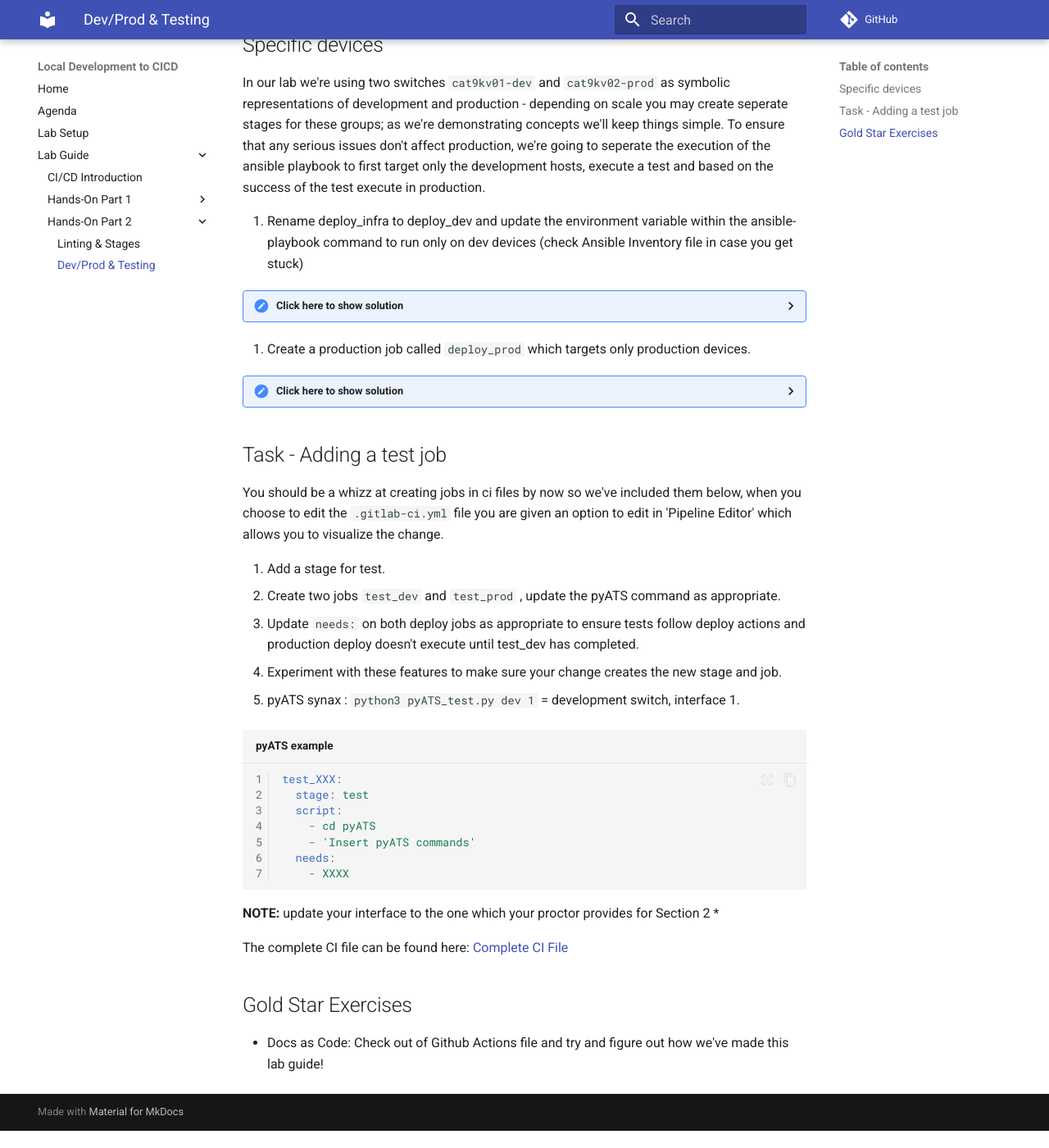
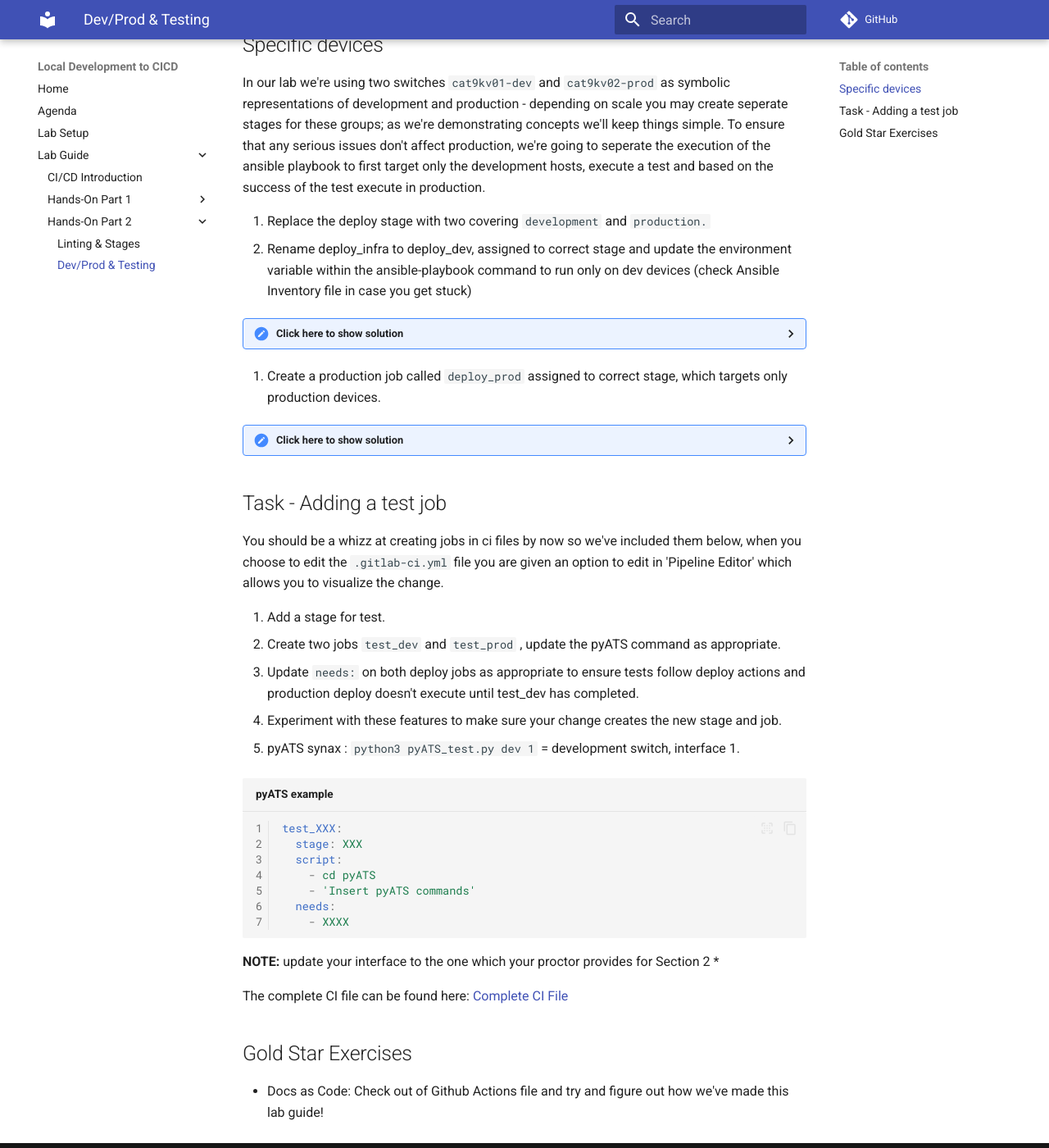
Before and after one commit to moore-automation/local_dev_to_cicd, an MkDocs documentation site: the page built from docs/Lab_Guide/hands_on_02_section_b.md, in a window 1280 px wide and 1400 px high, scrolled down 573 px. Shown: the whole window at 82% size. Built offline with MkDocs 1.6.1 and Material for MkDocs 9.7.7, drawn with Linux system fonts in a browser that asks for light colours; comment, search, counter and statistics services are not loaded; before the commit the page ends 1952 px from its top, so only the background shows below that.

Commit message:
stage 2 final updates

````diff
--- a/docs/Lab_Guide/hands_on_02_section_b.md
+++ b/docs/Lab_Guide/hands_on_02_section_b.md
@@ -12,13 +12,14 @@
 
 In our lab we're using two switches `cat9kv01-dev` and `cat9kv02-prod` as symbolic representations of development and production - depending on scale you may create seperate stages for these groups; as we're demonstrating concepts we'll keep things simple. To ensure that any serious issues don't affect production, we're going to seperate the execution of the ansible playbook to first target only the development hosts, execute a test and based on the success of the test execute in production.
 
-1. Rename deploy_infra to deploy_dev and update the environment variable within the ansible-playbook command to run only on dev devices (check Ansible Inventory file in case you get stuck)
+1. Replace the deploy stage with two covering `development` and `production.`
+2. Rename deploy_infra to deploy_dev, assigned to correct stage and update the environment variable within the ansible-playbook command to run only on dev devices (check Ansible Inventory file in case you get stuck)
 
 <details><summary>Click here to show solution</summary>
 
 ```yml linenums="1"
 deploy_dev:
-  stage: deploy
+  stage: development
   script:
     - cd Ansible
     - ansible-playbook -i inventory -e 'devices=development' playbooks/interface_update.yml
@@ -31,14 +32,14 @@
 
 </details>
 
-2. Create a production job called `deploy_prod` which targets only production devices.
+3. Create a production job called `deploy_prod` assigned to correct stage, which targets only production devices.
 
 <details><summary>Click here to show solution</summary>
 
 ```yml linenums="1"
 
 deploy_prod:
-  stage: deploy
+  stage: production
   script:
     - cd Ansible
     - ansible-playbook -i inventory -e 'devices=production' playbooks/interface_update.yml
@@ -64,7 +65,7 @@
 ```yml linenums="1" title="pyATS example"
 
 test_XXX:
-  stage: test
+  stage: XXX
   script:
     - cd pyATS
     - 'Insert pyATS commands'
````
Also changed, not shown: content/gitlab/.gitlab-ci.yml (+8 -8 lines).
